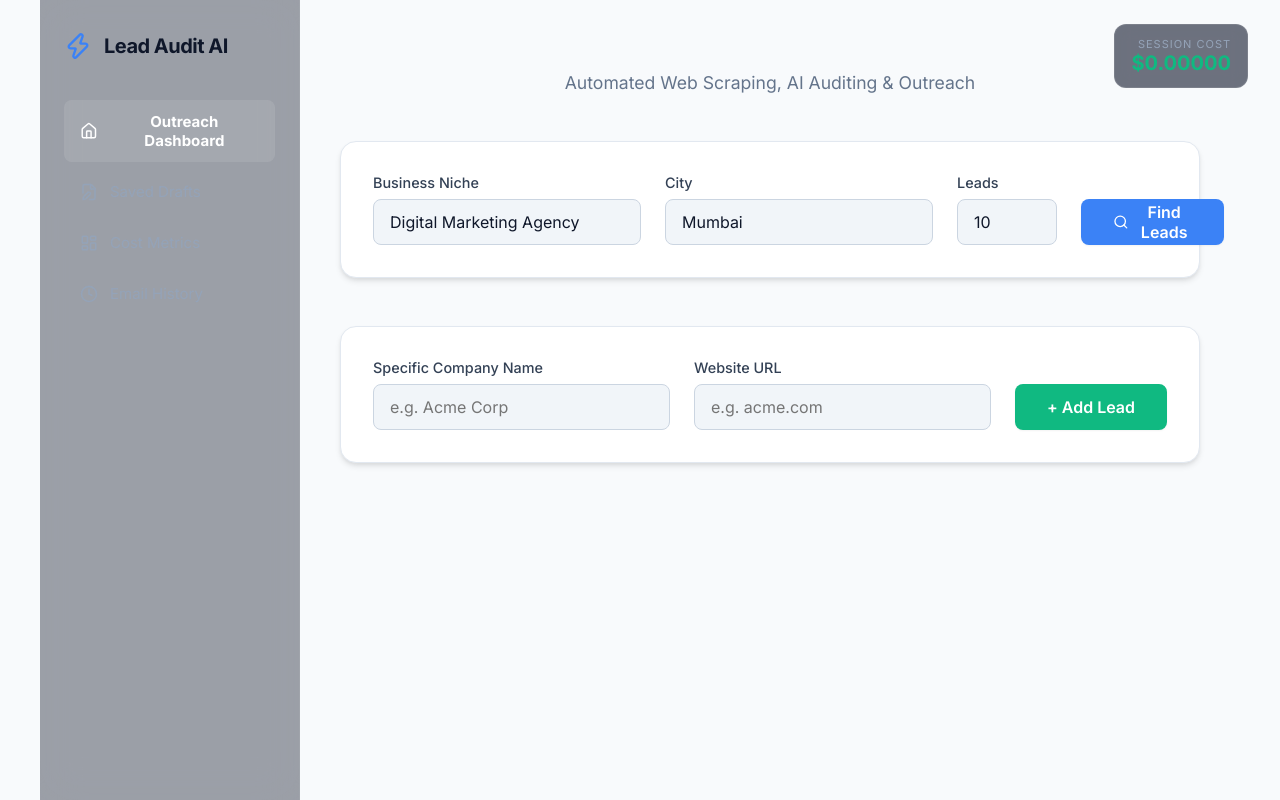
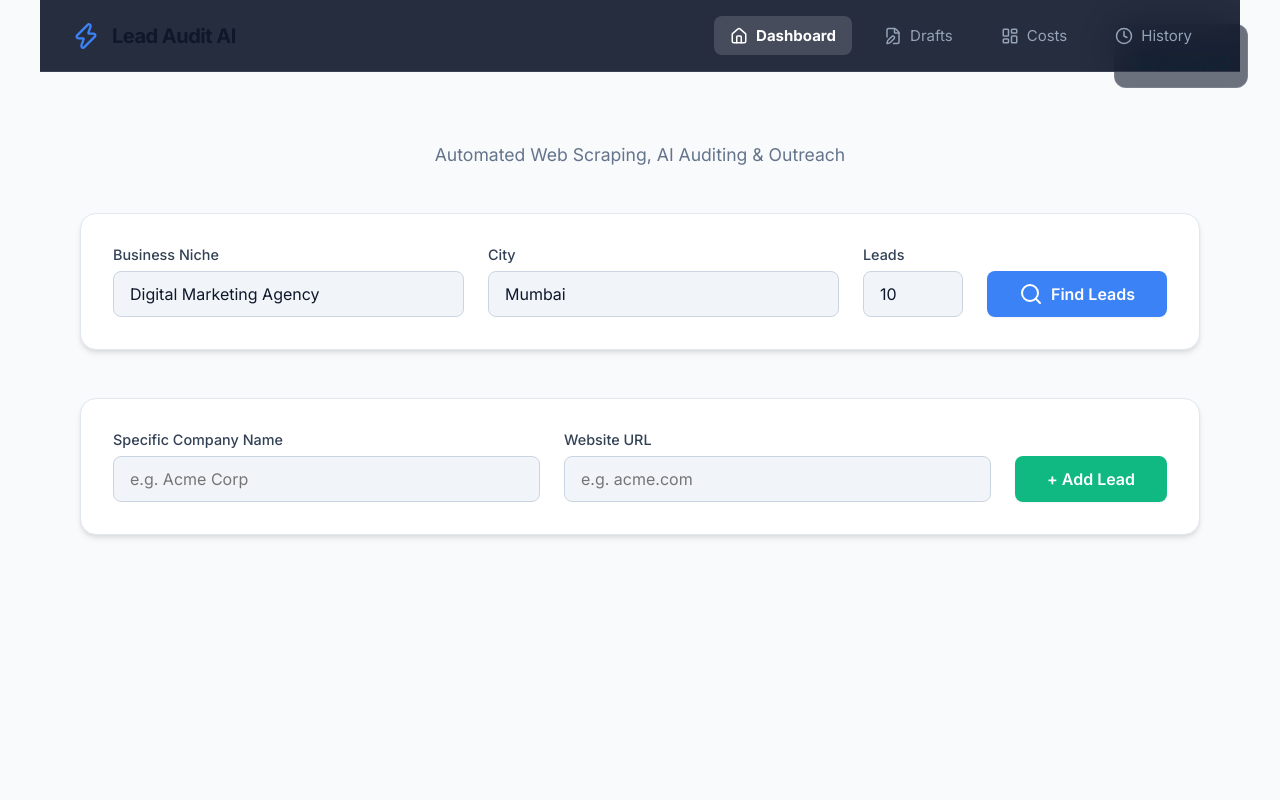
Before and after one commit to 2021abhinavgupta-cmd/business-leads, a React app in the folder frontend/: page / in a window 1280 px wide. Built offline with nearby package versions, Linux system fonts and the light colour scheme; the HTML template or start-up script is replaced by a standard one.

Commit message:
style: replace sidebar with top navigation bar

```diff
--- a/frontend/src/App.jsx
+++ b/frontend/src/App.jsx
@@ -463,41 +463,43 @@ function App() {
   };
 
   return (
-    <div className="app-container" style={{ display: 'flex', flexDirection: 'row', minHeight: '100vh', padding: 0 }}>
+    <div className="app-container" style={{ display: 'flex', flexDirection: 'column', minHeight: '100vh', padding: 0 }}>
       <div className="bg-glow-left"></div>
       <div className="bg-glow-right"></div>
 
-      {/* Sidebar Navigation */}
-      <nav style={{ width: '260px', background: 'rgba(15, 23, 42, 0.4)', backdropFilter: 'blur(20px)', borderRight: '1px solid rgba(255,255,255,0.05)', padding: '32px 24px', display: 'flex', flexDirection: 'column', gap: '8px', zIndex: 10 }}>
-        <div style={{ display: 'flex', alignItems: 'center', gap: '12px', marginBottom: '32px' }}>
+      {/* Top Navigation */}
+      <nav style={{ background: 'rgba(15, 23, 42, 0.9)', backdropFilter: 'blur(20px)', borderBottom: '1px solid rgba(255,255,255,0.1)', padding: '16px 32px', display: 'flex', flexDirection: 'row', alignItems: 'center', gap: '32px', zIndex: 10 }}>
+        <div style={{ display: 'flex', alignItems: 'center', gap: '12px', color: '#fff' }}>
           <Zap className="logo-icon" size={28} />
           <h1 style={{ margin: 0, fontSize: '20px', letterSpacing: '-0.5px' }}>Lead Audit AI</h1>
         </div>
 
+        <div style={{ display: 'flex', alignItems: 'center', gap: '16px', marginLeft: 'auto' }}>
           <button
             onClick={() => setCurrentView('home')}
-          style={{ display: 'flex', alignItems: 'center', gap: '12px', padding: '12px 16px', background: currentView === 'home' ? 'rgba(255,255,255,0.1)' : 'transparent', border: 'none', borderRadius: '8px', color: currentView === 'home' ? '#fff' : '#94a3b8', cursor: 'pointer', fontSize: '15px', fontWeight: currentView === 'home' ? 'bold' : 'normal', transition: 'all 0.2s' }}
+            style={{ display: 'flex', alignItems: 'center', gap: '8px', padding: '10px 16px', background: currentView === 'home' ? 'rgba(255,255,255,0.15)' : 'transparent', border: 'none', borderRadius: '8px', color: currentView === 'home' ? '#fff' : '#94a3b8', cursor: 'pointer', fontSize: '15px', fontWeight: currentView === 'home' ? 'bold' : 'normal', transition: 'all 0.2s' }}
           >
-          <Home size={18} /> Outreach Dashboard
+            <Home size={18} /> Dashboard
           </button>
           <button
             onClick={() => setCurrentView('drafts')}
-          style={{ display: 'flex', alignItems: 'center', gap: '12px', padding: '12px 16px', background: currentView === 'drafts' ? 'rgba(255,255,255,0.1)' : 'transparent', border: 'none', borderRadius: '8px', color: currentView === 'drafts' ? '#fff' : '#94a3b8', cursor: 'pointer', fontSize: '15px', fontWeight: currentView === 'drafts' ? 'bold' : 'normal', transition: 'all 0.2s' }}
+            style={{ display: 'flex', alignItems: 'center', gap: '8px', padding: '10px 16px', background: currentView === 'drafts' ? 'rgba(255,255,255,0.15)' : 'transparent', border: 'none', borderRadius: '8px', color: currentView === 'drafts' ? '#fff' : '#94a3b8', cursor: 'pointer', fontSize: '15px', fontWeight: currentView === 'drafts' ? 'bold' : 'normal', transition: 'all 0.2s' }}
           >
-          <FileEdit size={18} /> Saved Drafts
+            <FileEdit size={18} /> Drafts
           </button>
           <button
             onClick={() => setCurrentView('cost')}
-          style={{ display: 'flex', alignItems: 'center', gap: '12px', padding: '12px 16px', background: currentView === 'cost' ? 'rgba(255,255,255,0.1)' : 'transparent', border: 'none', borderRadius: '8px', color: currentView === 'cost' ? '#fff' : '#94a3b8', cursor: 'pointer', fontSize: '15px', fontWeight: currentView === 'cost' ? 'bold' : 'normal', transition: 'all 0.2s' }}
+            style={{ display: 'flex', alignItems: 'center', gap: '8px', padding: '10px 16px', background: currentView === 'cost' ? 'rgba(255,255,255,0.15)' : 'transparent', border: 'none', borderRadius: '8px', color: currentView === 'cost' ? '#fff' : '#94a3b8', cursor: 'pointer', fontSize: '15px', fontWeight: currentView === 'cost' ? 'bold' : 'normal', transition: 'all 0.2s' }}
           >
-          <LayoutDashboard size={18} /> Cost Metrics
+            <LayoutDashboard size={18} /> Costs
           </button>
           <button
             onClick={() => setCurrentView('history')}
-          style={{ display: 'flex', alignItems: 'center', gap: '12px', padding: '12px 16px', background: currentView === 'history' ? 'rgba(255,255,255,0.1)' : 'transparent', border: 'none', borderRadius: '8px', color: currentView === 'history' ? '#fff' : '#94a3b8', cursor: 'pointer', fontSize: '15px', fontWeight: currentView === 'history' ? 'bold' : 'normal', transition: 'all 0.2s' }}
+            style={{ display: 'flex', alignItems: 'center', gap: '8px', padding: '10px 16px', background: currentView === 'history' ? 'rgba(255,255,255,0.15)' : 'transparent', border: 'none', borderRadius: '8px', color: currentView === 'history' ? '#fff' : '#94a3b8', cursor: 'pointer', fontSize: '15px', fontWeight: currentView === 'history' ? 'bold' : 'normal', transition: 'all 0.2s' }}
           >
-          <Clock size={18} /> Email History
+            <Clock size={18} /> History
           </button>
+        </div>
       </nav>
 
       {/* Main Content */}
```
Also changed, not shown: 2 other files (tests, documents, lock files or other folders). Lines whose indentation alone changed are shown as unchanged.
